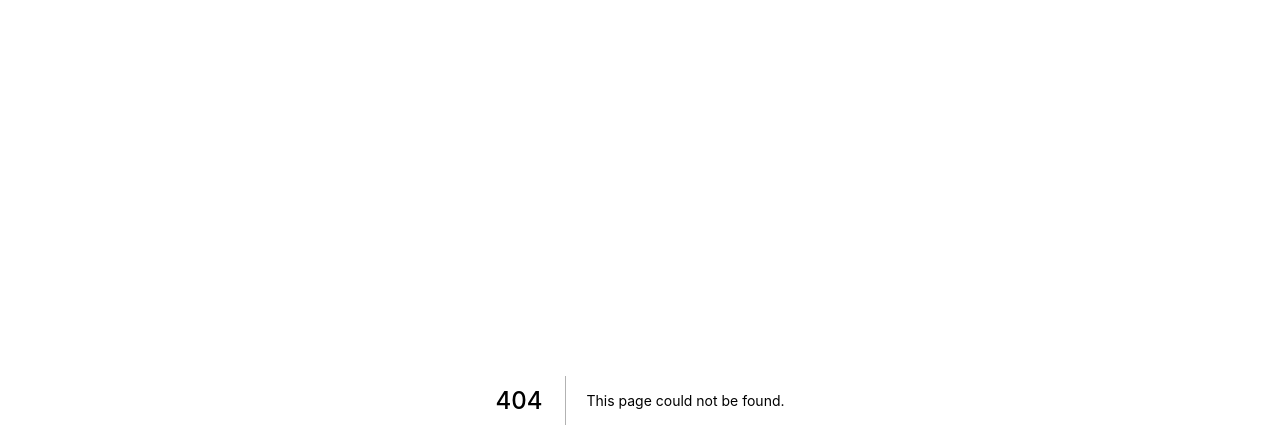
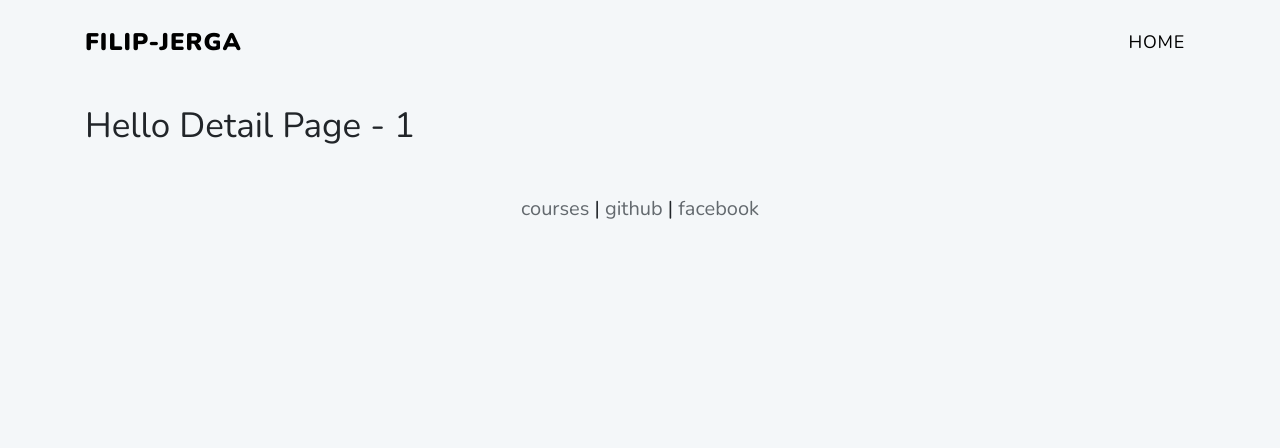
Before and after one commit to Mchighlight/henry-blog, a Next.js app: page /blogs/1 in a window 1280 px wide. Before the commit this address had no page. Shown: the top 448 px of the page. Built offline with nearby package versions, Linux system fonts and the light colour scheme.

Commit message:
detail page + links

```diff
--- a/components/Navbar.js
+++ b/components/Navbar.js
@@ -1,4 +1,5 @@
 import { Navbar, Nav } from 'react-bootstrap';
+import Link from 'next/link'
 
 const BlogNavbar = () => {
   return (
@@ -7,15 +8,20 @@
       bg="transparent"
       expand="lg" >
       <Navbar.Brand className="fj-navbar-brand">
-        <a href="#">Hung-Chih Huang</a>
+        <Link href="/">
+          <a>Filip-Jerga</a>
+        </Link>
       </Navbar.Brand>
       <Navbar.Toggle aria-controls="basic-navbar-nav" />
       <Navbar.Collapse id="basic-navbar-nav">
         <Nav className="ml-auto">
           <Nav.Link
-            className="fj-navbar-item fj-navbar-link"
-            href='/'>Home
-          </Nav.Link>
+            as={() =>
+              <Link href='/'>
+                <a className="fj-navbar-item fj-navbar-link">Home</a>
+              </Link>
+            }
+          />
         </Nav>
       </Navbar.Collapse>
     </Navbar>
--- /dev/null
+++ b/pages/blogs/[slug].js
@@ -0,0 +1,14 @@
+import PageLayout from 'components/PageLayout';
+import { useRouter } from 'next/router';
+
+const BlogDetail = () => {
+  const { query } = useRouter();
+
+  return (
+    <PageLayout>
+      <h1>Hello Detail Page - {query?.slug}</h1>
+    </PageLayout>
+  )
+}
+
+export default BlogDetail;
```
Also changed, not shown: components/CardItem.js (+9 -1 lines).
